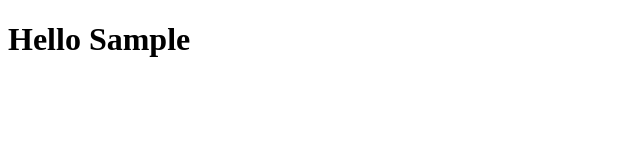
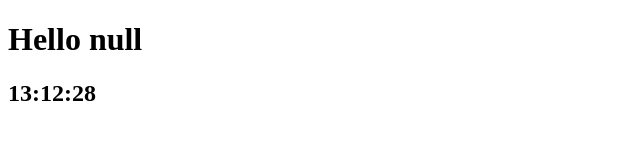
Before and after one commit to HwanKiJang/mydev, a plain HTML site: page momentum/index.html in a window 1280 px wide. Both pictures are taken after typing "Sample" into the empty fields and a click on the input "Log In". Shown: the whole page, without its empty margins (0-640 px from the left). Drawn offline with Linux system fonts and the light colour scheme.

Commit message:
시계 추가

```diff
--- a/momentum/app.js
+++ /dev/null
@@ -1,18 +0,0 @@
-const loginForm = document.querySelector("#login-form ");
-const loginInput = document.querySelector("#login-form input");
-const greeting = document.querySelector("#greeting");
-
-const HIDDEN_CLASSNAME = "hidden";
-
-function onLoginSubmit(event){
-    event.preventDefault();
-    loginForm.classList.add(HIDDEN_CLASSNAME);
-    const username = loginInput.value;
-    localStorage.setItem('username',username)
-    greeting.innerText = `Hello ${username}`;
-    greeting.classList.remove(HIDDEN_CLASSNAME)
-
-
-}
-
-loginForm.addEventListener("submit",onLoginSubmit)
--- a/momentum/index.html
+++ b/momentum/index.html
@@ -4,15 +4,17 @@
         <meta charset="UTF-8"/>
         <meta http-equiv="X-UA-Compatible" content="IE=edge"/>
         <meta name="viewport" content="width=device-width, inital-scale=1.0"/>
-        <link rel="stylesheet" href="style.css"/>
+        <link rel="stylesheet" href="css/style.css"/>
         <title>Momentum App</title>
     </head>
     <body>
-        <form id="login-form">
+        <form class="hidden" id="login-form">
             <input required maxlength="15" type="text" placeholder="what is your name?"/>
             <input type="submit" value="Log In"/>
         </form>
-        <h1 id="greeting"class="hidden"></h1>
-        <script src="app.js"></script>
+        <h1 id="greeting" class="hidden"></h1>
+        <h2 id="clock">00:00</h2>
+        <script src="js/greetings.js"></script>
+        <script src="js/clock.js"></script>
     </body>
 </html>
--- /dev/null
+++ b/momentum/js/clock.js
@@ -0,0 +1,12 @@
+const clock = document.querySelector("h2#clock")
+
+function getClock(){
+    const date = new Date();
+    const housr = String(date.getHours()).padStart(2,"0")
+    const minutes = String(date.getMinutes()).padStart(2,"0")
+    const seconds = String(date.getSeconds()).padStart(2,"0")
+    clock.innerText = `${housr}:${minutes}:${seconds}`
+}
+
+getClock();
+setInterval(getClock,1000);
--- /dev/null
+++ b/momentum/js/greetings.js
@@ -0,0 +1,31 @@
+const loginForm = document.querySelector("#login-form ");
+const loginInput = document.querySelector("#login-form input");
+const greeting = document.querySelector("#greeting");
+
+const HIDDEN_CLASSNAME = "hidden";
+const USER_NAME_KEY = "username";
+
+function onLoginSubmit(event){
+    event.preventDefault();
+    loginForm.classList.add(HIDDEN_CLASSNAME);
+    const username = loginInput.value;
+    localStorage.setItem(USER_NAME_KEY,username);
+    paintGreeting(saveUsername);
+}
+
+function paintGreeting(username){
+    greeting.classList.remove(HIDDEN_CLASSNAME);
+    greeting.innerText = `Hello ${saveUsername}`
+}
+
+const saveUsername = localStorage.getItem(USER_NAME_KEY);
+
+if (saveUsername ===null)
+{
+    loginForm.classList.remove(HIDDEN_CLASSNAME);
+    loginForm.addEventListener("submit",onLoginSubmit)
+}
+else
+{
+    paintGreeting(saveUsername);
+}
```
Also changed, not shown: momentum/css/style.css (renamed from momentum/style.css).
